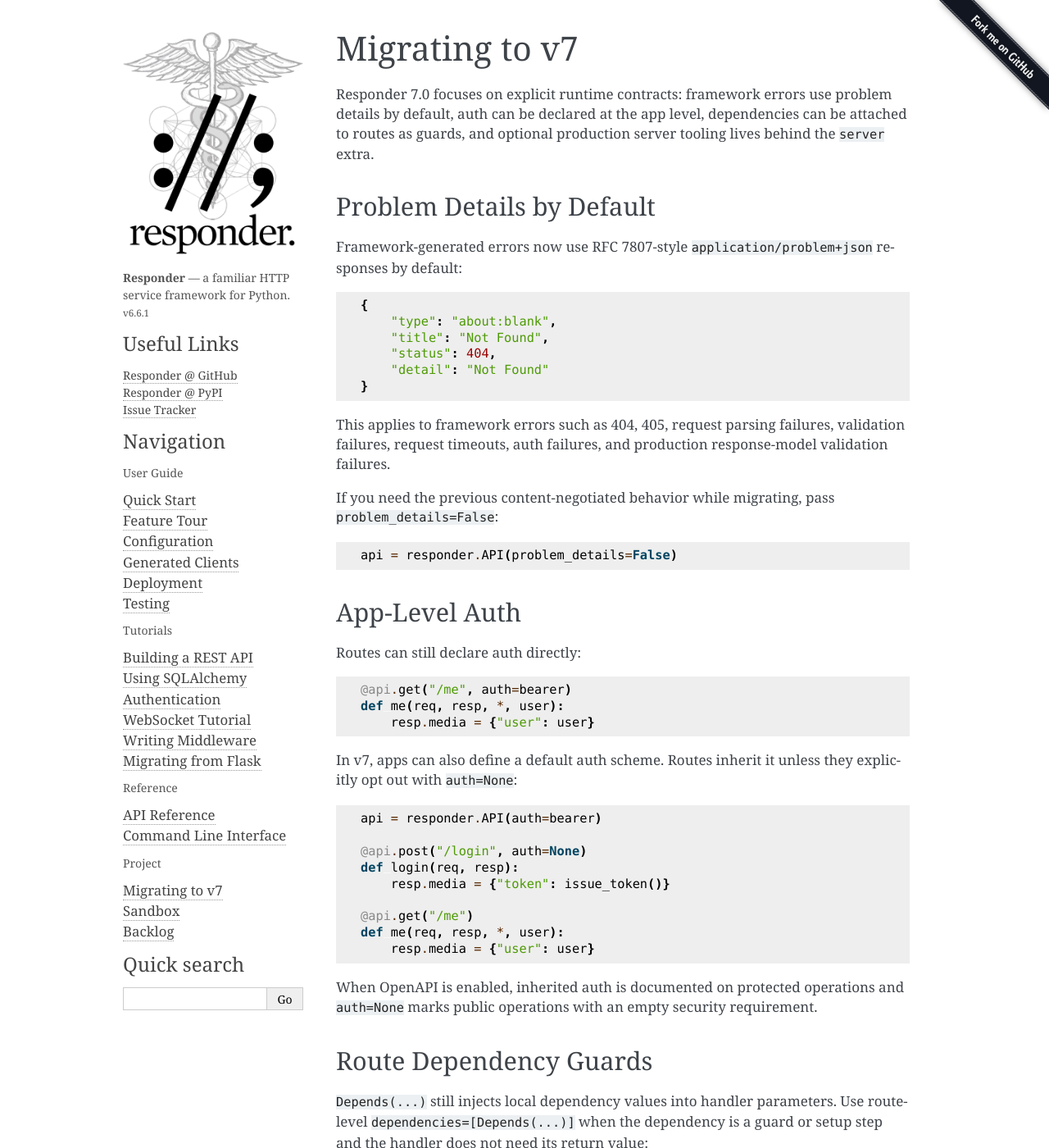
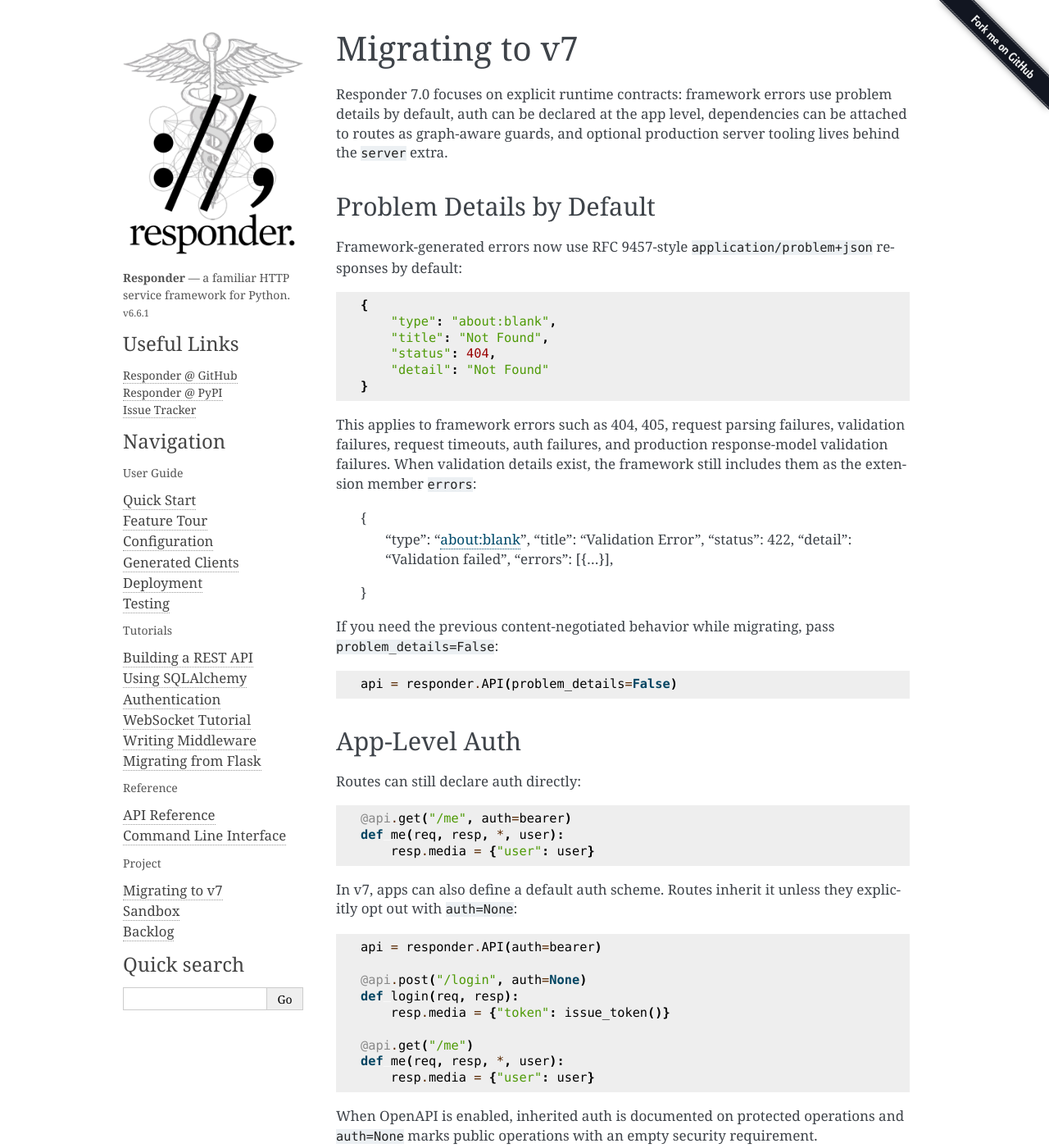
Before and after one commit to kennethreitz/responder, a Sphinx documentation site: the page built from docs/source/migration-v7.rst, in a window 1280 px wide and 1400 px high. Shown: the whole window at 82% size. Built offline with Sphinx 7.4.7, drawn with Linux system fonts in a browser that asks for light colours; some of the changed text lies outside the part shown.

Commit message:
Refine v7 problem payload and server-dependency framing

```diff
--- a/docs/source/migration-v7.rst
+++ b/docs/source/migration-v7.rst
@@ -3,14 +3,14 @@
 
 Responder 7.0 focuses on explicit runtime contracts: framework errors use
 problem details by default, auth can be declared at the app level, dependencies
-can be attached to routes as guards, and optional production server tooling
-lives behind the ``server`` extra.
+can be attached to routes as graph-aware guards, and optional production server
+tooling lives behind the ``server`` extra.
 
 
 Problem Details by Default
 --------------------------
 
-Framework-generated errors now use RFC 7807-style
+Framework-generated errors now use RFC 9457-style
 ``application/problem+json`` responses by default::
 
     {
@@ -22,7 +22,16 @@
 
 This applies to framework errors such as 404, 405, request parsing failures,
 validation failures, request timeouts, auth failures, and production
-response-model validation failures.
+response-model validation failures. When validation details exist, the framework
+still includes them as the extension member ``errors``:
+
+    {
+        "type": "about:blank",
+        "title": "Validation Error",
+        "status": 422,
+        "detail": "Validation failed",
+        "errors": [{...}],
+    }
 
 If you need the previous content-negotiated behavior while migrating, pass
 ``problem_details=False``::
@@ -61,7 +70,9 @@
 
 ``Depends(...)`` still injects local dependency values into handler parameters.
 Use route-level ``dependencies=[Depends(...)]`` when the dependency is a guard
-or setup step and the handler does not need its return value::
+or setup step and the handler does not need its return value. This keeps the
+call in the dependency graph with caching/teardown behavior, and still works
+for side effects::
 
     def require_user(req):
         if "Authorization" not in req.headers:
--- a/docs/source/tour.rst
+++ b/docs/source/tour.rst
@@ -473,7 +473,7 @@
 
     api.add_exception_handler(404, not_found)
 
-Framework-generated errors use an RFC 7807-style envelope by default. Errors
+Framework-generated errors use an RFC 9457-style envelope by default. Errors
 such as 404, 405, validation failures, response-model validation failures, and
 request timeouts use ``application/problem+json`` with ``type``, ``title``,
 ``status``, and ``detail`` fields. Validation errors also include ``errors``.
```
Also changed, not shown: other parts of docs/source/migration-v7.rst (+10 -0 lines), CHANGELOG.md (+8 -4 lines), README.md (+1 -1 lines), docs/source/api.rst (+15 -1 lines), 3 other files.
